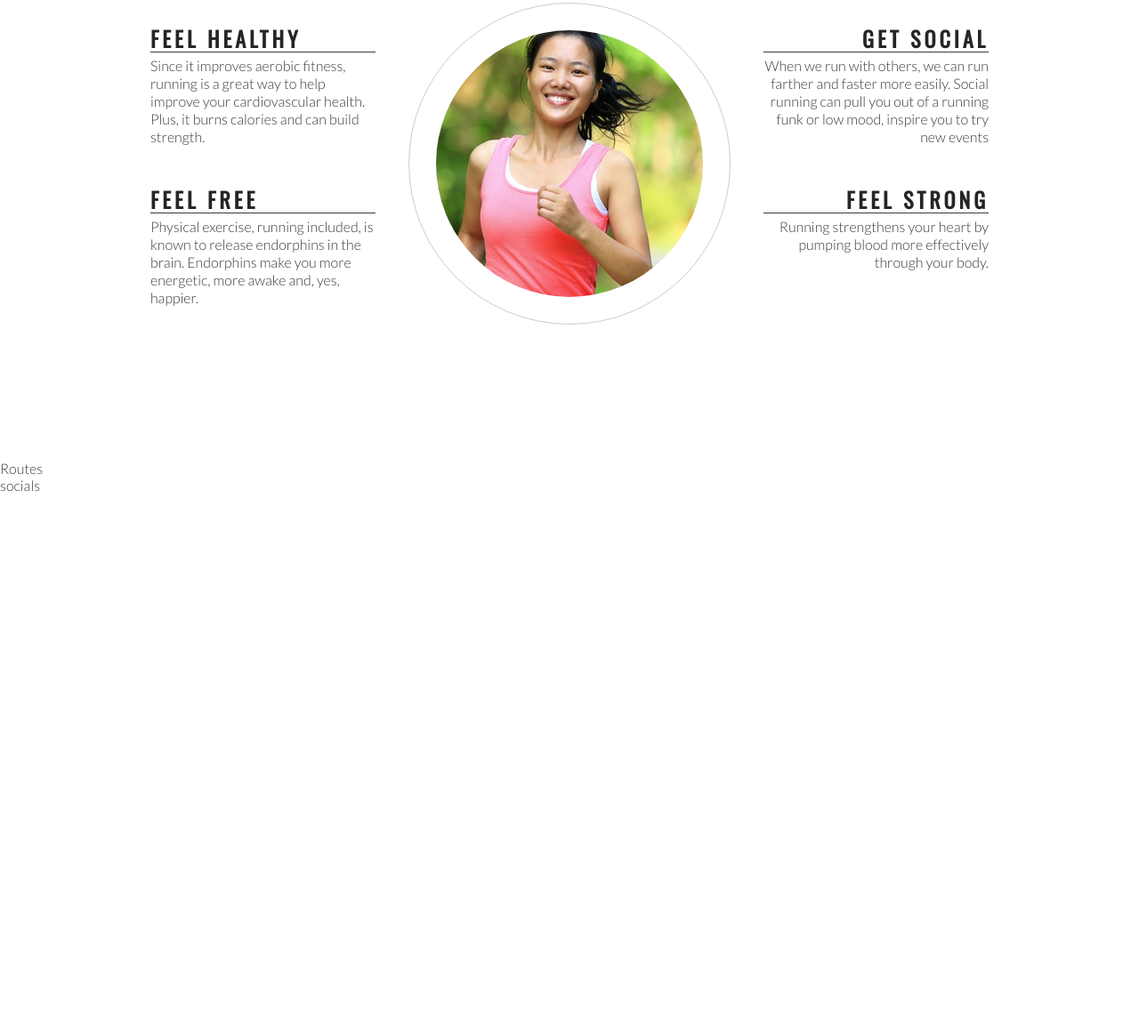
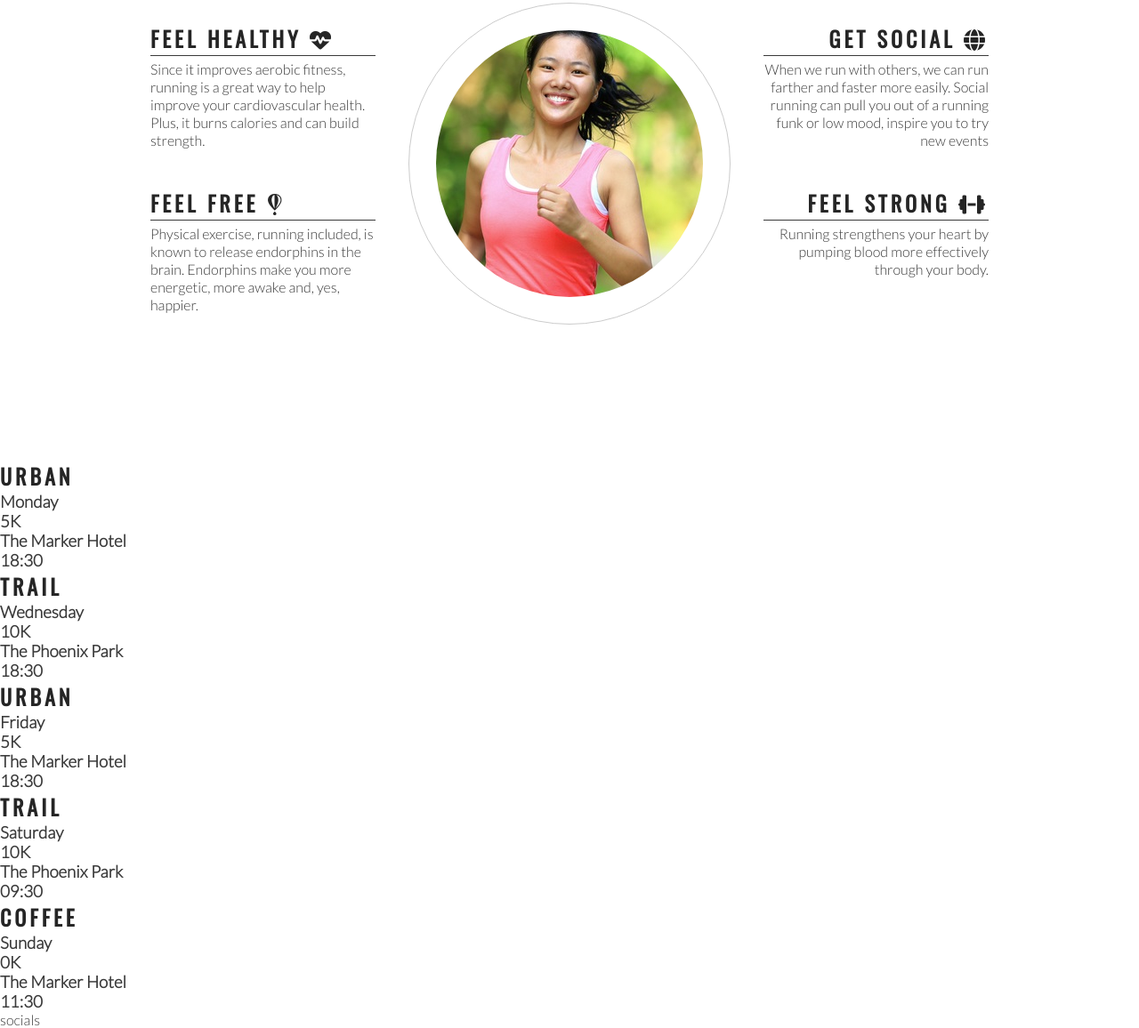
Before and after one commit to beccauwu/Project-1, a plain HTML site: page index.html in a window 1280 px wide. Shown: the part 778-1934 px from the top of the page at 89% size. Before the commit the page ends 1333 px from the top, so only its background shows below. Drawn offline with nearby package versions, Linux system fonts and the light colour scheme.

Commit message:
add info about meetups

```diff
--- a/index.html
+++ b/index.html
@@ -36,14 +36,14 @@
             <h2 id="welcome">Why Love Running With Us?</h2>
             <div id="left-about">
                 <div class="left-about-heading">
-                    <h2>Feel Healthy</h2>
+                    <h2>Feel Healthy <i class="fas fa-heartbeat"></i></h2>
                     <hr>
                     <p>
                         Since it improves aerobic fitness, running is a great way to help improve your cardiovascular health. Plus, it burns calories and can build strength.
                     </p>
                 </div>
                 <div class="left-about-heading">
-                    <h2>Feel Free</h2>
+                    <h2>Feel Free <i class="fab fa-fly"></i></h2>
                     <hr>
                     <p>
                         Physical exercise, running included, is known to release endorphins in the brain. Endorphins make you more energetic, more awake and, yes, happier.
@@ -52,14 +52,14 @@
             </div>
             <div id="right-about">
                 <div class="right-about-heading">
-                    <h2>Get Social</h2>
+                    <h2>Get Social <i class="fas fa-globe"></i></h2>
                     <hr>
                     <p>
                         When we run with others, we can run farther and faster more easily. Social running can pull you out of a running funk or low mood, inspire you to try new events
                     </p>
                 </div>
                 <div class="right-about-heading">
-                    <h2>Feel Strong</h2>
+                    <h2>Feel Strong <i class="fas fa-dumbbell"></i></h2>
                     <hr>
                     <p>
                         Running strengthens your heart by pumping blood more effectively through your body.
@@ -73,11 +73,47 @@
             </div>
         </section>
         <section>
-            Routes
+            <div>
+                <h2>Urban</h2>
+                <h3>Monday</h3>
+                <h3>5K</h3>
+                <h3>The Marker Hotel</h3>
+                <h3>18:30</h3>
+            </div>
+            <div>
+                <h2>Trail</h2>
+                <h3>Wednesday</h3>
+                <h3>10K</h3>
+                <h3>The Phoenix Park</h3>
+                <h3>18:30</h3>
+            </div>
+            <div>
+                <h2>Urban</h2>
+                <h3>Friday</h3>
+                <h3>5K</h3>
+                <h3>The Marker Hotel</h3>
+                <h3>18:30</h3>
+            </div>
+            <div>
+                <h2>Trail</h2>
+                <h3>Saturday</h3>
+                <h3>10K</h3>
+                <h3>The Phoenix Park</h3>
+                <h3>09:30</h3>
+            </div>
+            <div>
+                <h2>Coffee</h2>
+                <h3>Sunday</h3>
+                <h3>0K</h3>
+                <h3>The Marker Hotel</h3>
+                <h3>11:30</h3>
+            </div>
         </section>
         <footer>
             socials
         </footer>
+        <!-- font awesome script -->
+        <script src="https://kit.fontawesome.com/cd478b5352.js" crossorigin="anonymous"></script>
     </body>
     <!-- python3 -m http.server to view in browser -->
 </html>
```
